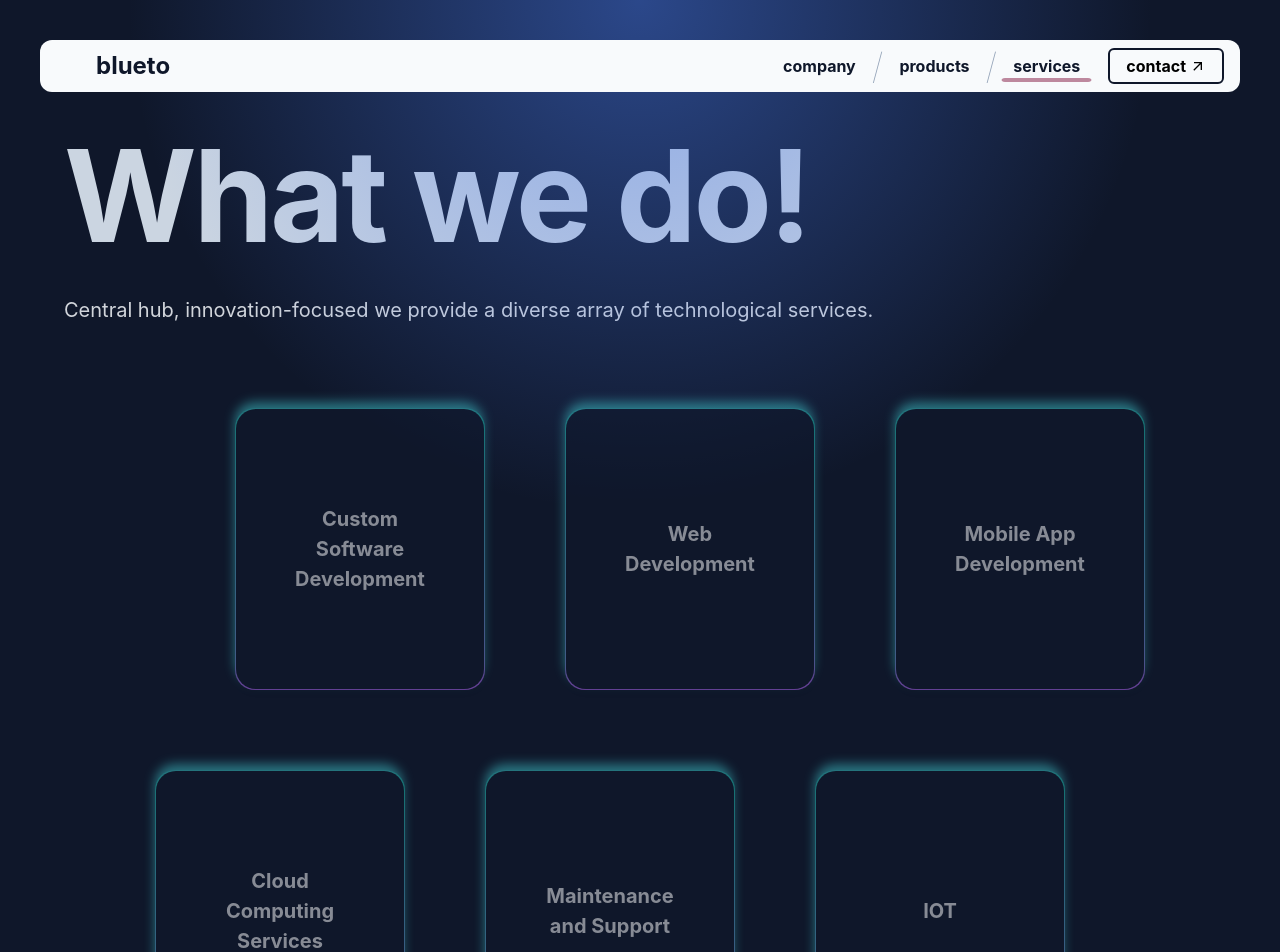
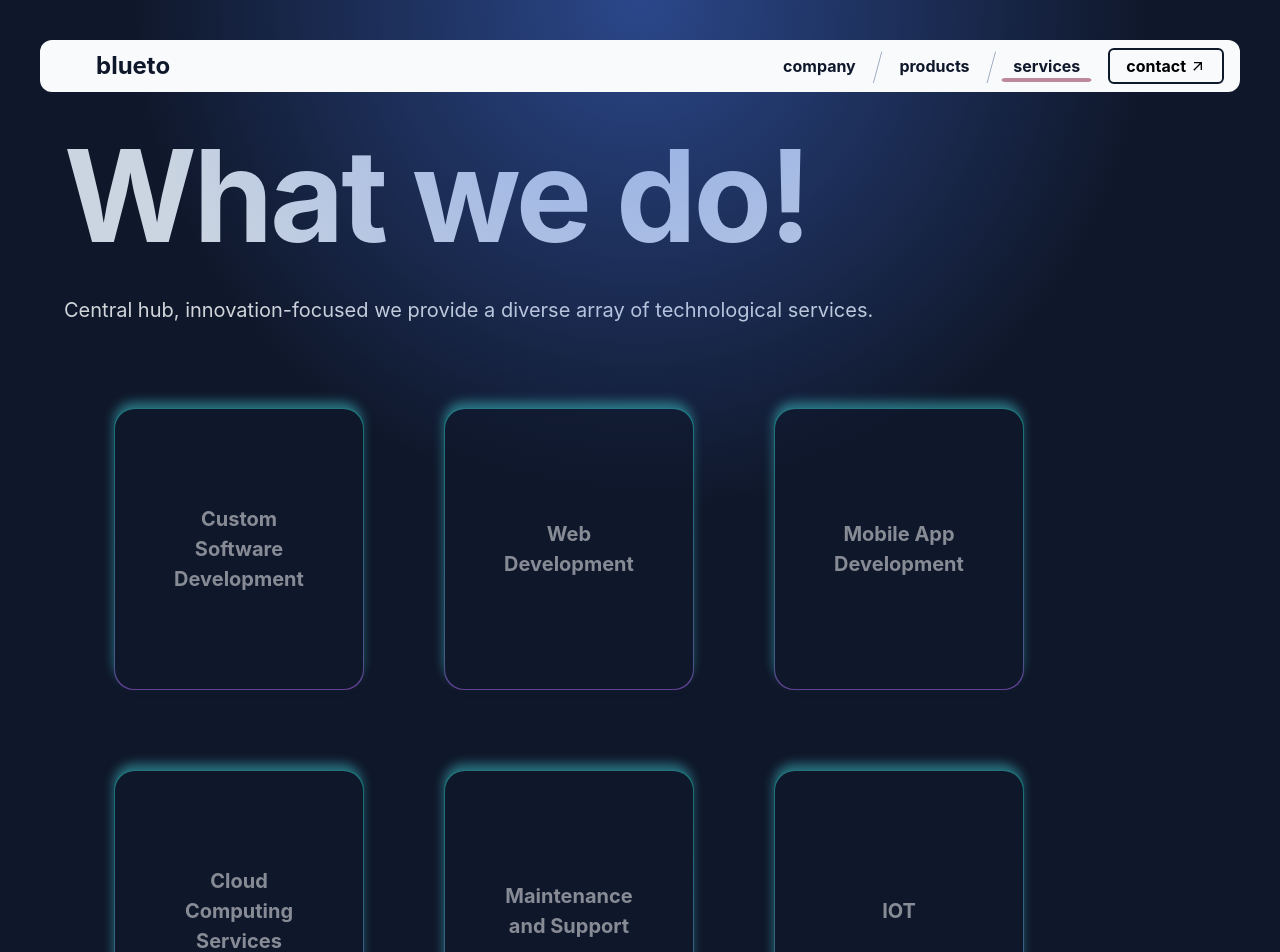
Before and after one commit to ShobiyaL/blueto, a React (Create React App) app: page /services in a window 1280 px wide. Shown: the top 952 px of the page. Built offline with nearby package versions, Linux system fonts and the light colour scheme.

Commit message:
Update Services.jsx

```diff
--- a/src/pages/Services.jsx
+++ b/src/pages/Services.jsx
@@ -72,7 +72,7 @@ const Services = () => {
           technological services.
         </p>
       </div>
-      <div className='mt-20 flex flex-wrap gap-20  justify-center items-center'>
+      <div className='mt-20 flex flex-wrap gap-20  '>
         {services.map((services, index) => (
           <ServiceCard key={index} {...services} ref={component} />
         ))}
```
